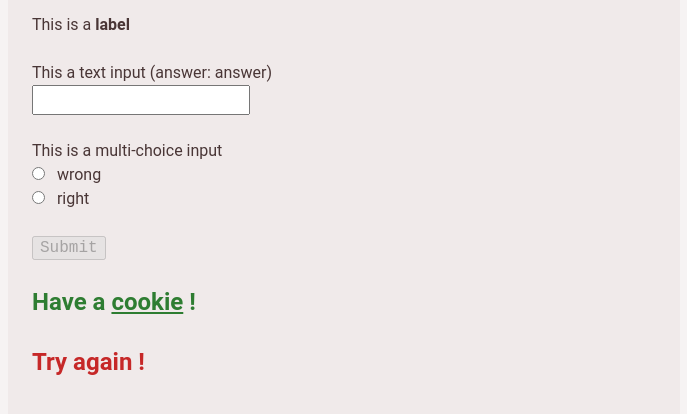
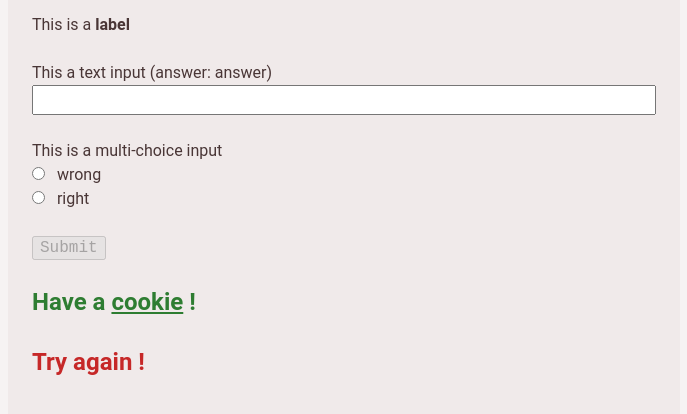
Before and after one commit to clement-gouin/on-the-quizz, a plain HTML site: page index.html in a window 1280 px wide. Shown: the part 506-920 px from the top of the page, without its empty margins (296-983 px from the left). Drawn offline with nearby package versions, Linux system fonts and the light colour scheme.

Commit message:
style update

```diff
--- a/style.css
+++ b/style.css
@@ -173,6 +173,11 @@ APP STYLE
 =================================================
 */
 
+input[type="text"],
+select {
+  width: 100%;
+}
+
 .success {
   color: #2e7d32;
 }
```
